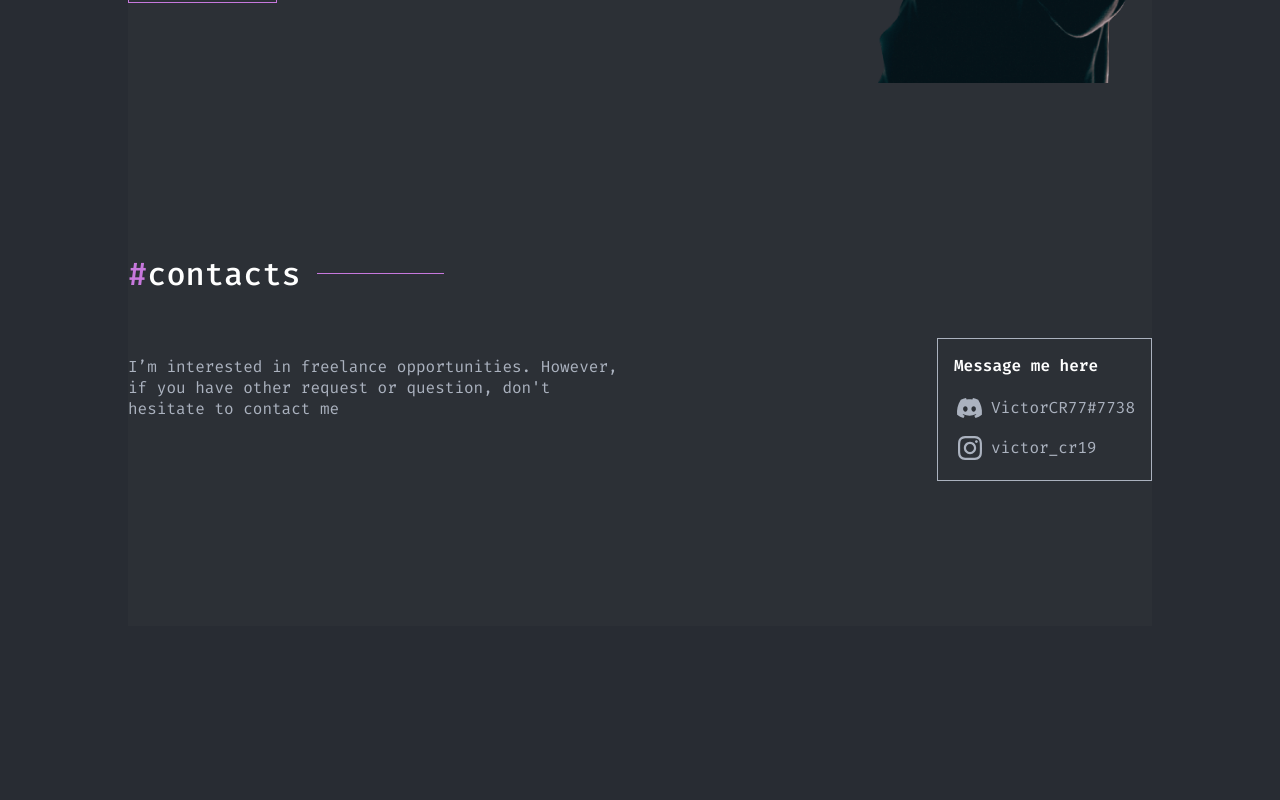
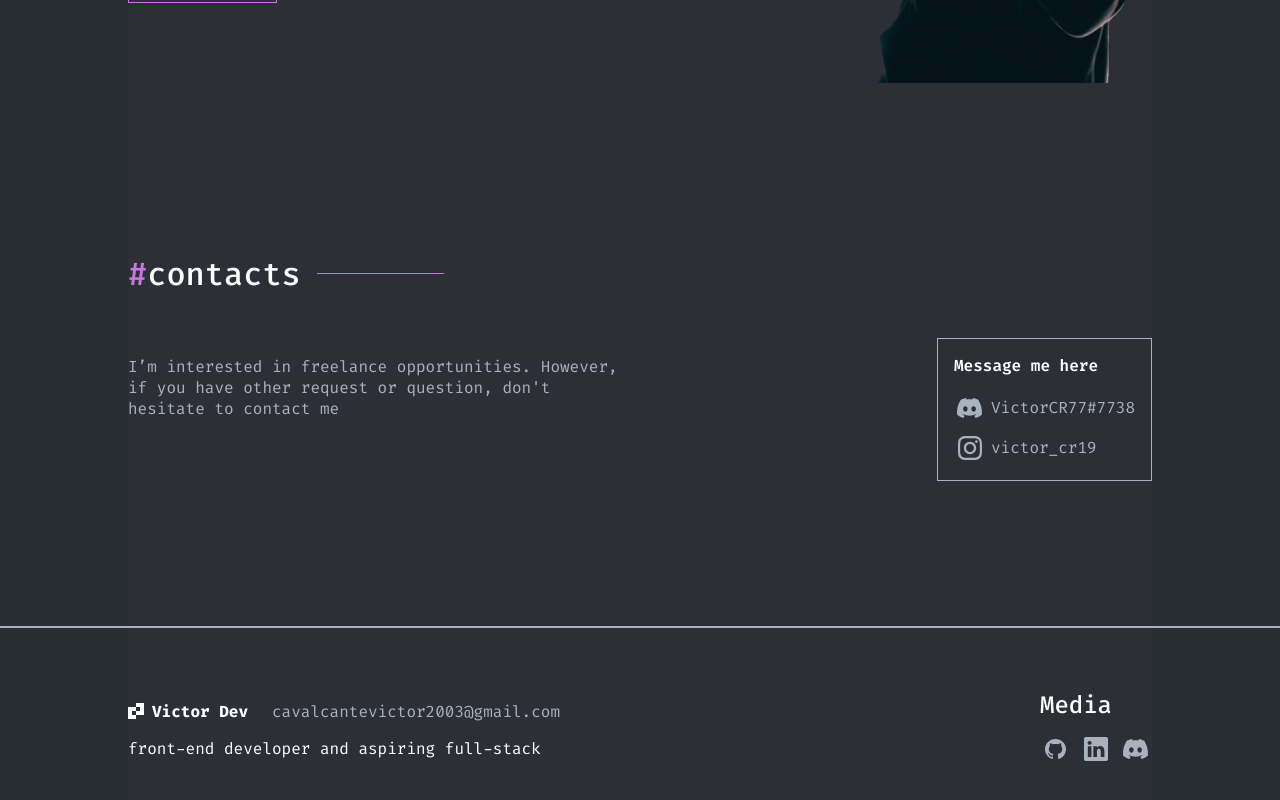
Before and after one commit to VictorCR18/Portfolio-Victor, a React (Vite) app: page / in a window 1280 px wide. Shown: the part 2453-3253 px from the top of the page. Before the commit the page ends 3079 px from the top, so only its background shows below. Built offline with nearby package versions, Linux system fonts and the light colour scheme.

Commit message:
Pagina Home concluida e finalizando sua traducao

```diff
--- /dev/null
+++ b/src/components/Footer/index.tsx
@@ -0,0 +1,39 @@
+import Union from "../../assets/Union.svg";
+import Discord from "../../assets/Discord.svg";
+import Linkedin from "../../assets/Linkedin.svg";
+import Github from "../../assets/Github.svg";
+
+import "./styles.css";
+
+export function Footer() {
+  return (
+    <div className="main-footer">
+      <div className="line-footer" />
+      <div className="content-footer">
+        <div className="infor-content-footer">
+          <div className="logo-footer">
+            <a href="/" className="link-logo">
+              <img className="union" src={Union} /> Victor Dev
+            </a>
+            <label>cavalcantevictor2003@gmail.com</label>
+          </div>
+          <label className="label-logo">front-end developer and aspiring full-stack</label>
+        </div>
+        <div className="media-footer">
+          <label className="label-media">Media</label>
+          <div className="icons-media">
+            <a href="https://github.com/VictorCR18">
+              <img src={Github} />
+            </a>
+            <a href="https://www.linkedin.com/in/victor-cavalvante-421349198/">
+              <img src={Linkedin} />
+            </a>
+            <a>
+              <img src={Discord} />
+            </a>
+          </div>
+        </div>
+      </div>
+    </div>
+  );
+}
--- /dev/null
+++ b/src/components/Footer/styles.css
@@ -0,0 +1,51 @@
+.main-footer {
+  height: 208px;
+}
+
+.line-footer {
+  width: 100%;
+  position: absolute;
+  border: 1px solid #abb2bf;
+  left: 0%;
+}
+
+.content-footer {
+  display: flex;
+  height: 100%;
+  align-items: center;
+  justify-content: space-between;
+}
+
+.label-logo {
+  color: #ffffff;
+  font-weight: 400;
+}
+
+.infor-content-footer {
+  display: flex;
+  flex-direction: column;
+  gap: 16px;
+}
+
+.logo-footer {
+  display: flex;
+  gap: 24px;
+}
+
+.media-footer {
+  display: flex;
+  flex-direction: column;
+  gap: 12px;
+}
+
+.label-media {
+  font-weight: 500;
+  font-size: 24px;
+  line-height: 31px;
+  color: #ffffff;
+}
+
+.icons-media {
+  display: flex;
+  gap: 8px;
+}
--- a/src/components/Presentation/index.tsx
+++ b/src/components/Presentation/index.tsx
@@ -18,8 +18,8 @@ export function Presentation() {
       <div className="content">
         <div className="text-box">
           <h2>
-            Victor is a <span>front-end developer</span> and{" "}
-            <span>aspiring fullstack</span>
+          {t("pre.h2pt1")}<span>{t("pre.spanpt1")}</span> {t("pre.h2pt2")}{" "}
+            <span>{t("pre.spanpt2")}</span>
           </h2>
           <label>
             He crafts responsive websites where technologies meet creativity
@@ -39,7 +39,7 @@ export function Presentation() {
         <img className="Aspas1" src={Aspas} />
         <div className="quote">
           <p>
-            {t("preQuote")}
+            {t("pre.preQuote")}
           </p>
         </div>
         <img className="Aspas2" src={Aspas} />
--- a/src/locale/en.json
+++ b/src/locale/en.json
@@ -1,13 +1,17 @@
 {
   "translation": {
-    "nav":{
+    "nav": {
       "navHome": "home",
       "navWorks": "works",
       "navAbout": "about-me",
       "navContacts": "contacts"
     },
-
-
-    "preQuote": "When the world pushes you, you just have to get up and push back."
+    "pre": {
+      "h2pt1": "Victor is a ",
+      "spanpt1": "front-end developer",
+      "h2pt2": "and",
+      "spanpt2": "aspiring fullstack",
+      "preQuote": "When the world pushes you, you just have to get up and push back."
+    }
   }
 }
--- a/src/locale/pt.json
+++ b/src/locale/pt.json
@@ -6,7 +6,12 @@
       "navAbout": "sobre mim",
       "navContacts": "contatos"
     },
-
-    "preQuote": "Quando o mundo te empurra, você só tem que se levantar e empurrar de volta."
+    "pre": {
+      "h2pt1": "Victor é um ",
+      "spanpt1": "desenvolvedor front-end",
+      "h2pt2": "e",
+      "spanpt2": "aspirante a fullstack",
+      "preQuote": "Quando o mundo te empurra, você só tem que se levantar e empurrar de volta."
+    }
   }
 }
--- a/src/pages/Home/index.tsx
+++ b/src/pages/Home/index.tsx
@@ -1,5 +1,6 @@
 import { AboutMe } from "../../components/AboutMe";
 import { Contacts } from "../../components/Contacts";
+import { Footer } from "../../components/Footer";
 import { Header } from "../../components/Header";
 import { Presentation } from "../../components/Presentation";
 import { Projects } from "../../components/Projects";
@@ -17,6 +18,7 @@ export function Home() {
         <Skills />
         <AboutMe />
         <Contacts />
+        <Footer />
       </div>
     </div>
   );
```
